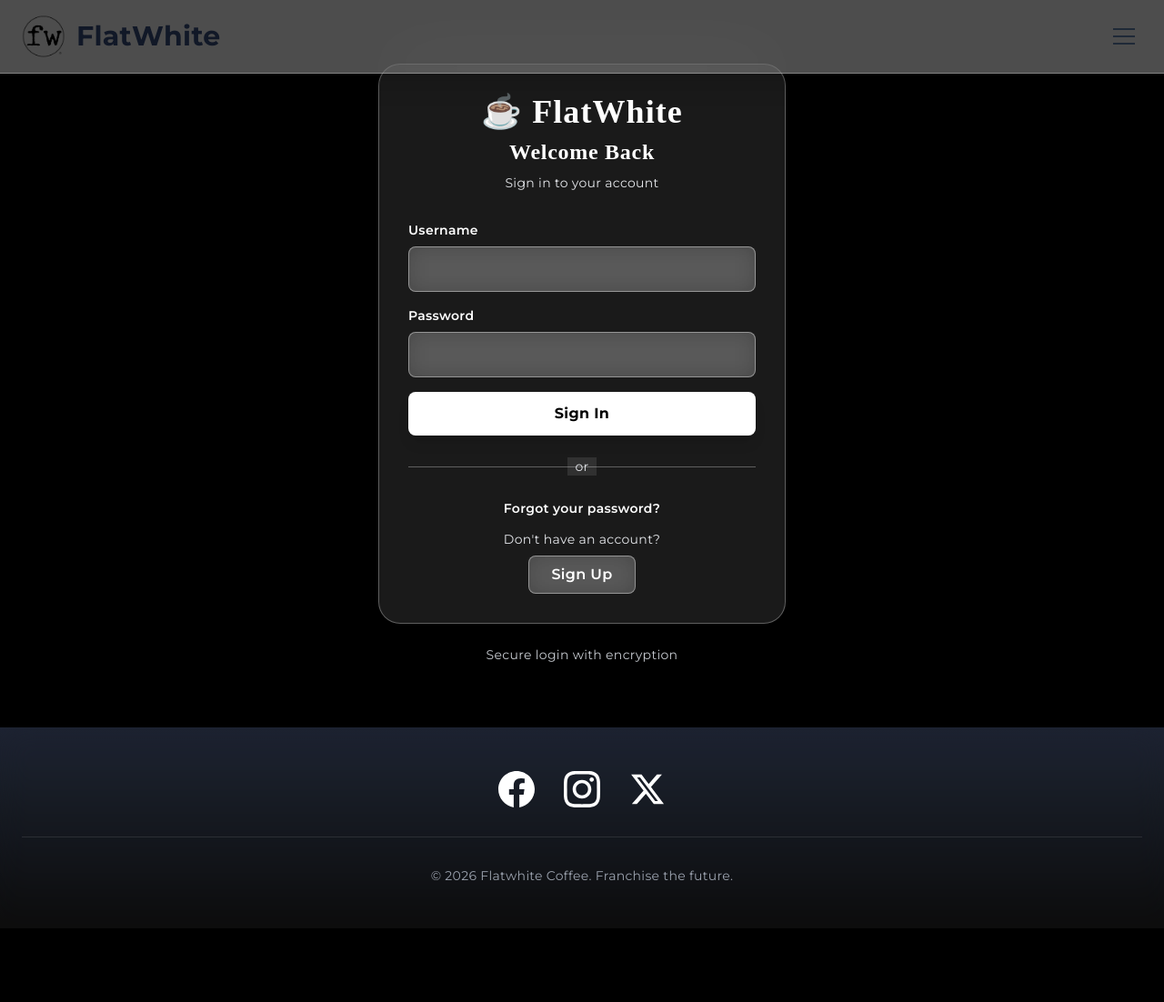
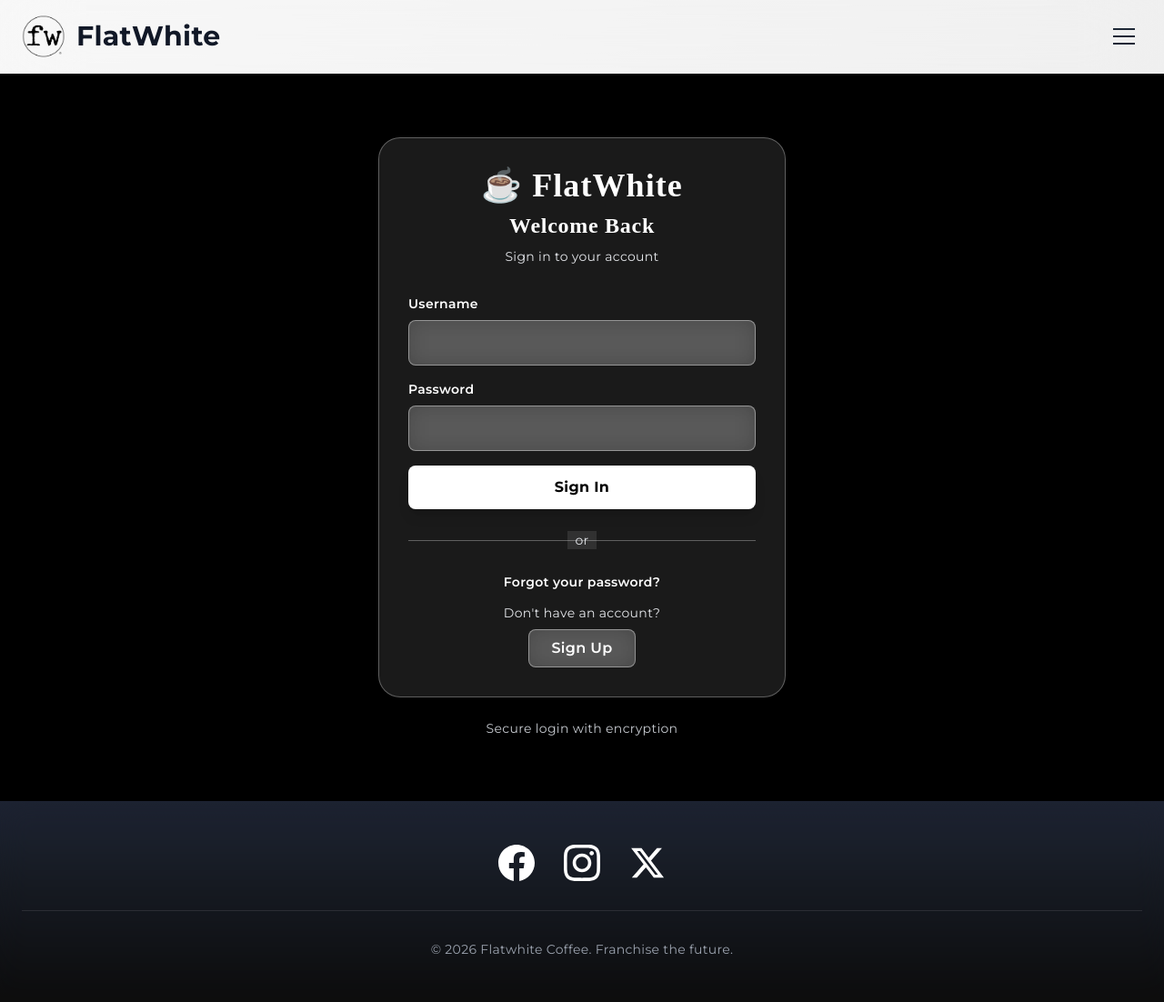
Before and after one commit to al-johncadevida01/coffeeS, a Django app: page /accounts/login/ in a window 1280 px wide. Shown: the whole page at 91% size. Before the commit the page ends 1021 px from the top, so only its background shows below. Run offline with Django 5.2, Linux system fonts and the light colour scheme; some libraries are stand-ins or nearby versions; some web fonts are replaced.

Commit message:
Update navbar.html

```diff
--- a/templates/components/navbar.html
+++ b/templates/components/navbar.html
@@ -1,6 +1,6 @@
 {% load static %}
 
-<nav class="fixed top-0 left-0 right-0 z-50 bg-white/30 backdrop-blur-2xl border-b border-white/30 shadow-xl">
+<nav class="{% if request.resolver_match.url_name != 'login' and request.resolver_match.url_name != 'signup' and 'password_reset' not in request.resolver_match.url_name %}fixed top-0 left-0 right-0{% endif %} z-50 bg-white/30 backdrop-blur-2xl border-b border-white/30 shadow-xl">
   <div class="max-w-7xl mx-auto px-6 sm:px-6 py-5 sm:py-4 flex justify-between items-center relative">
     <a href="/" class="flex items-center gap-3">
       <img src="{% static 'logo.png' %}" alt="FlatWhite Logo" class="h-10 sm:h-12 w-auto">
```
